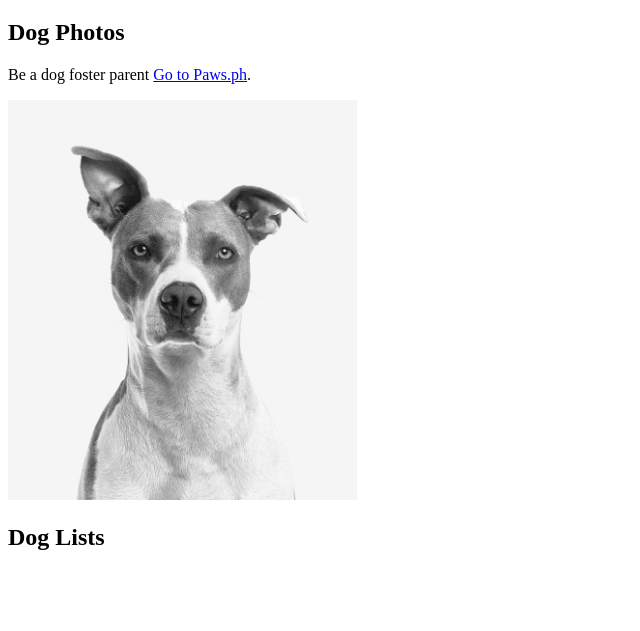
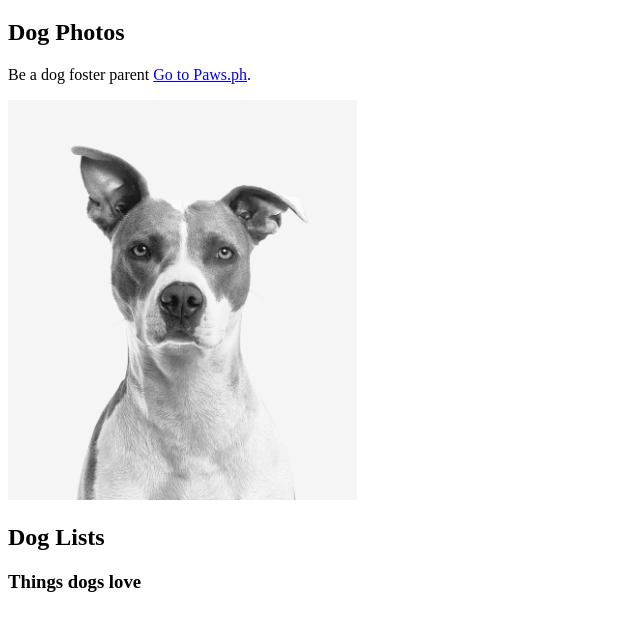
Before and after one commit to STINGRAY008/Intro-To-HTML, a plain HTML site: page index.html in a window 1280 px wide. Shown: the part 61-692 px from the top of the page, without its empty margins (0-640 px from the left). Drawn offline with Linux system fonts and the light colour scheme.

Commit message:
STEP18: Add h3 with 'Things dog love

```diff
--- a/index.html
+++ b/index.html
@@ -23,7 +23,12 @@
      <!--***********************************************SECTION 2*********************************************-->
     <section>
       <h2>Dog Lists</h2>
+      <h3>Things dogs love</h3>
     </section>
+
+
+
+
   </main>
   </body>
   </html>
```
